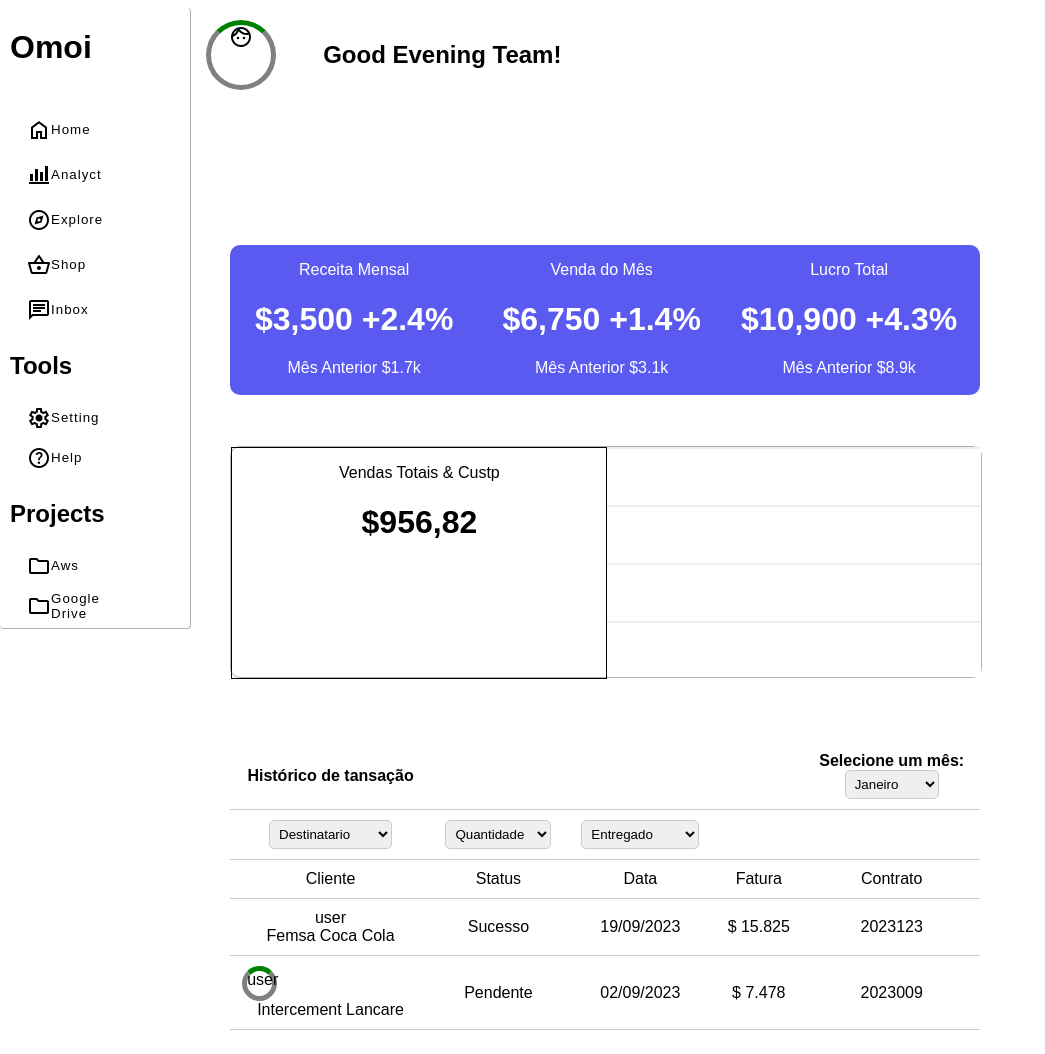
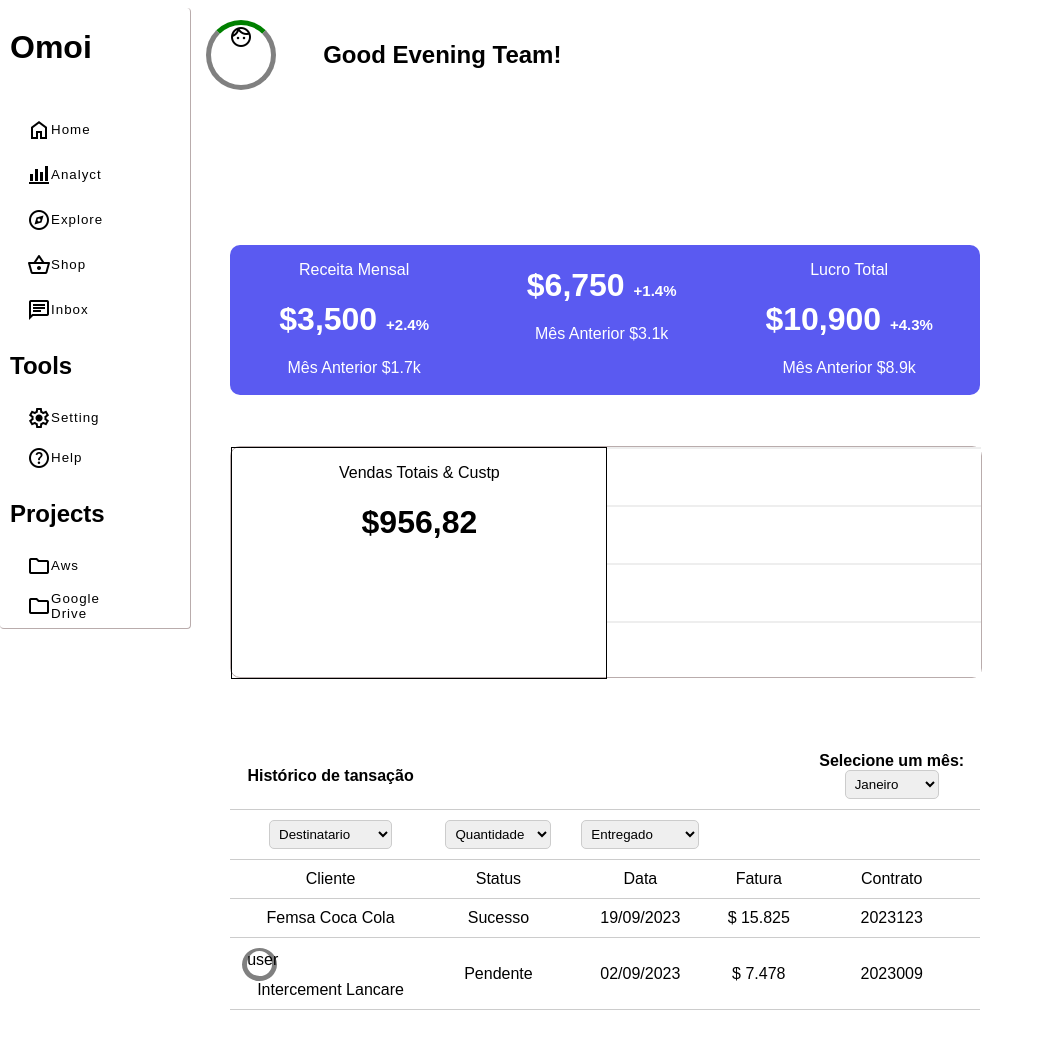
Before and after one commit to patricklm7/dashboard-page, a plain HTML site: page index.html in a window 1280 px wide. Shown: the whole page, without its empty margins (0-1045 px from the left). Drawn offline with nearby package versions, Linux system fonts and the light colour scheme.

Commit message:
adicicao script

```diff
--- a/index.html
+++ b/index.html
@@ -61,14 +61,14 @@
                 <div class="sale-painel-1">
                     <div class="sale-info">
                         <p>Receita Mensal</p>
-                        <h1>$3,500 <span id="percent-1">+2.4%</span></h1>
+                        <h1 id="mouth-revenue">$3,500 <span id="percent-1">+2.4%</span></h1>
                         <p>Mês Anterior $1.7k</p>
                     </div>
                 </div>
                 <div class="sale-painel-2">
                     <div class="sale-info">
-                        <p>Venda do Mês</p>
-                        <h1>$6,750 <span id="percent-2">+1.4%</span></h1>
+                        <p id="sale-info">Venda do Mês</p>
+                        <h1 id="total-profit">$6,750 <span id="percent-2">+1.4%</span></h1>
                         <p>Mês Anterior $3.1k</p>
                     </div>
                 </div>
@@ -152,7 +152,7 @@
                     <td>Contrato</td>
                 </tr>
                 <tr>
-                    <td><div>user</div> Femsa Coca Cola </td>
+                    <td><div></div> Femsa Coca Cola </td>
                     <td><div id="status-sucess"></div>Sucesso</td>
                     <td>19/09/2023</td>
                     <td>$ 15.825</td>
@@ -169,4 +169,5 @@
         </div>
     </div>
 </body>
+<script src="script.js"></script>
 </html>
--- /dev/null
+++ b/script.js
@@ -0,0 +1,10 @@
+const dashboardPage = document.getElementById('container')
+const saleInfo = document.getElementById('sale-info')
+const mouthRevenue = document.getElementById('mouth-revenue')
+const totalProfit = document.getElementById('total-profit')
+const mouthForm = document.getElementById('meses')
+
+const mouth = mouthForm.value;
+console.log(mouth);
+
+saleInfo.textContent = '';
--- a/style.css
+++ b/style.css
@@ -123,14 +123,26 @@
         height: 100%;
     }
 
+    #percent-1 {
+        font-size: 15px;
+    }
+
     .sale-painel-2{
         width: 33%;
         height: 100%;
     }
 
+    #percent-2 {
+        font-size: 15px;
+    }
+
     .sale-painel-3{
         width: 33%;
         height: 100%;
+    }
+
+    #percent-3 {
+        font-size: 15px;
     }
 
     .sale-info {
@@ -212,7 +224,7 @@
         {
             width: 25px;
             height: 25px;
-            border-top: solid 5px green;
+            border-top: solid 3px rgb(128, 128, 128);
             border-left: solid 5px rgb(128, 128, 128);
             border-right: solid 5px rgb(128, 128, 128);
             border-bottom: solid 5px rgb(128, 128, 128);
```
